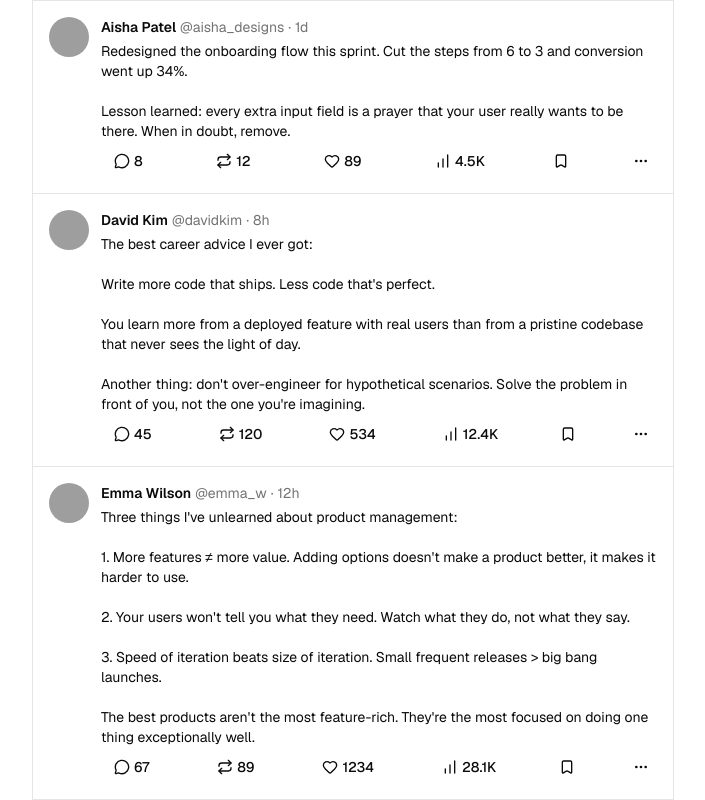
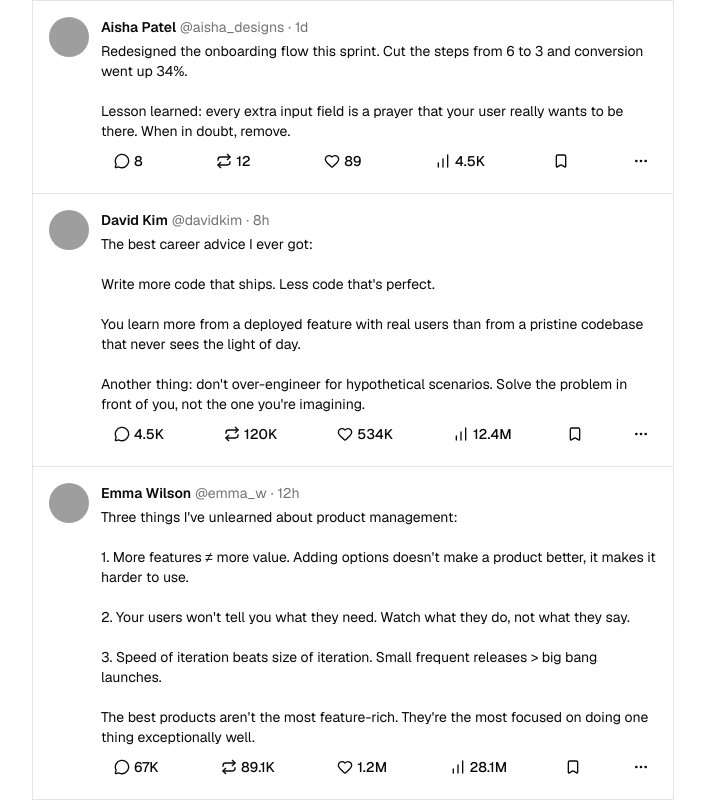
Before and after one commit to baraontola/tola, a Next.js app in the folder apps/web/: page / in a window 1280 px wide. Shown: the part 454-1254 px from the top of the page, without its empty margins (287-992 px from the left). Built offline with nearby package versions, Linux system fonts and the light colour scheme; grey boxes are pictures that could not be loaded.

Commit message:
feat(web): add compact number formatting for post actions

```diff
--- a/apps/web/app/(main)/page.tsx
+++ b/apps/web/app/(main)/page.tsx
@@ -23,7 +23,7 @@ const posts: Post[] = [
     replyCount: 3,
     repostCount: 5,
     likeCount: 12,
-    viewCount: "2.1K",
+    viewCount: 2100,
   },
   {
     id: "2",
@@ -40,7 +40,7 @@ const posts: Post[] = [
     replyCount: 24,
     repostCount: 8,
     likeCount: 47,
-    viewCount: "8.3K",
+    viewCount: 8300,
   },
   {
     id: "3",
@@ -57,7 +57,7 @@ const posts: Post[] = [
     replyCount: 8,
     repostCount: 12,
     likeCount: 89,
-    viewCount: "4.5K",
+    viewCount: 4500,
   },
   {
     id: "4",
@@ -71,10 +71,10 @@ const posts: Post[] = [
     content:
       "The best career advice I ever got:\n\nWrite more code that ships. Less code that's perfect.\n\nYou learn more from a deployed feature with real users than from a pristine codebase that never sees the light of day.\n\nAnother thing: don't over-engineer for hypothetical scenarios. Solve the problem in front of you, not the one you're imagining.",
     timestamp: "8h",
-    replyCount: 45,
-    repostCount: 120,
-    likeCount: 534,
-    viewCount: "12.4K",
+    replyCount: 4500,
+    repostCount: 120000,
+    likeCount: 534000,
+    viewCount: 12400000,
   },
   {
     id: "5",
@@ -88,10 +88,10 @@ const posts: Post[] = [
     content:
       "Three things I've unlearned about product management:\n\n1. More features ≠ more value. Adding options doesn't make a product better, it makes it harder to use.\n\n2. Your users won't tell you what they need. Watch what they do, not what they say.\n\n3. Speed of iteration beats size of iteration. Small frequent releases > big bang launches.\n\nThe best products aren't the most feature-rich. They're the most focused on doing one thing exceptionally well.",
     timestamp: "12h",
-    replyCount: 67,
-    repostCount: 89,
-    likeCount: 1234,
-    viewCount: "28.1K",
+    replyCount: 67000,
+    repostCount: 89100,
+    likeCount: 1234567,
+    viewCount: 28100000,
   },
 ]
 
--- a/apps/web/features/post/components/post-actions.tsx
+++ b/apps/web/features/post/components/post-actions.tsx
@@ -1,6 +1,7 @@
 "use client"
 
 import { Button } from "@workspace/ui/components/button"
+import { formatCompactNumber } from "@/lib/number"
 import {
   DropdownMenu,
   DropdownMenuTrigger,
@@ -28,7 +29,7 @@ interface PostActionsProps {
   replyCount: number
   repostCount: number
   likeCount: number
-  viewCount: string
+  viewCount: number
   authorUsername: string
 }
 
@@ -43,13 +44,13 @@ export function PostActions({
     <div className="flex items-center justify-between">
       <Button variant="ghost" size="sm">
         <MessageCircle />
-        {replyCount}
+        {formatCompactNumber(replyCount)}
       </Button>
       <DropdownMenu>
         <DropdownMenuTrigger asChild>
           <Button variant="ghost" size="sm">
             <Repeat />
-            {repostCount}
+            {formatCompactNumber(repostCount)}
           </Button>
         </DropdownMenuTrigger>
         <DropdownMenuContent align="end">
@@ -65,11 +66,11 @@ export function PostActions({
       </DropdownMenu>
       <Button variant="ghost" size="sm">
         <Heart />
-        {likeCount}
+        {formatCompactNumber(likeCount)}
       </Button>
       <Button variant="ghost" size="sm">
         <ChartNoAxesColumnIncreasing />
-        {viewCount}
+        {formatCompactNumber(viewCount)}
       </Button>
       <Button variant="ghost" size="icon-sm" aria-label="Bookmark">
         <Bookmark />
--- a/apps/web/features/post/types.ts
+++ b/apps/web/features/post/types.ts
@@ -14,5 +14,5 @@ export interface Post {
   replyCount: number
   repostCount: number
   likeCount: number
-  viewCount: string
+  viewCount: number
 }
--- /dev/null
+++ b/apps/web/lib/number.ts
@@ -0,0 +1,12 @@
+const compactFormatter = new Intl.NumberFormat("en", {
+  notation: "compact",
+  compactDisplay: "short",
+  maximumFractionDigits: 1,
+})
+
+export function formatCompactNumber(value: number | null | undefined): string {
+  if (value === null || value === undefined || Number.isNaN(value)) {
+    return "0"
+  }
+  return compactFormatter.format(value)
+}
```
